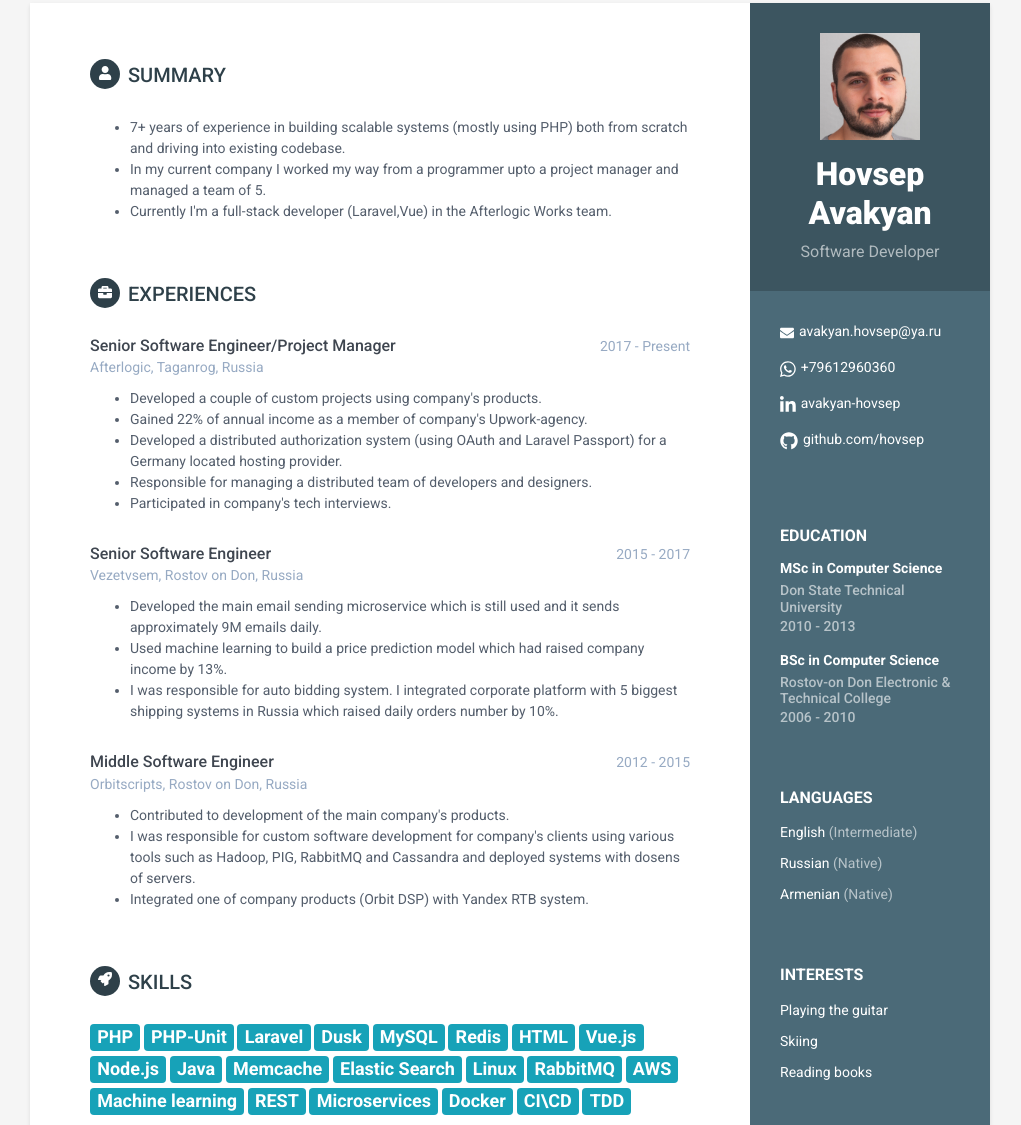
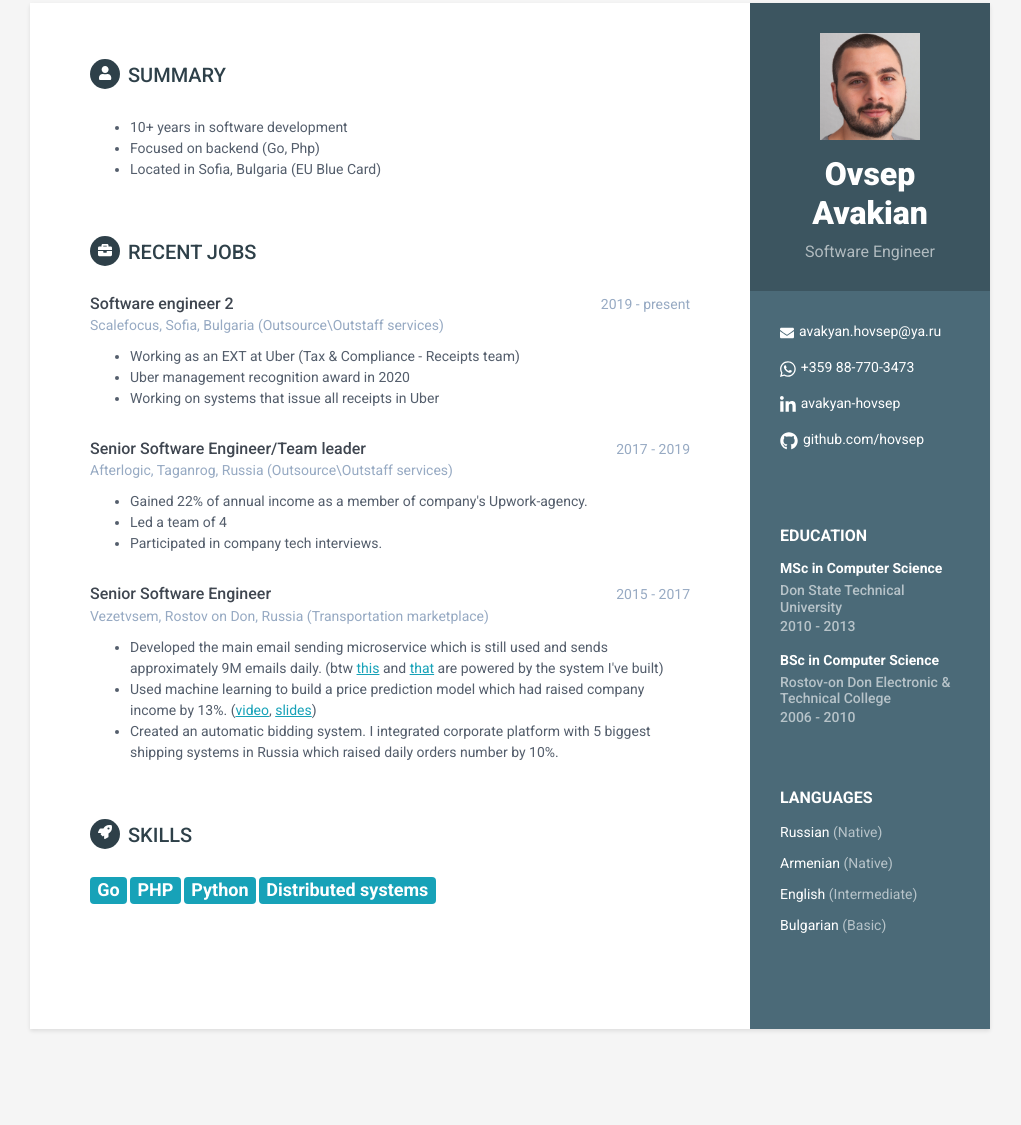
Before and after one commit to hovsep/cv, a plain HTML site: page index.html in a window 1280 px wide. Shown: the part 27-1152 px from the top of the page, without its empty margins (130-1151 px from the left). Drawn offline with Linux system fonts and the light colour scheme.

Commit message:
Update index.html

```diff
--- a/index.html
+++ b/index.html
@@ -25,14 +25,14 @@
         <div class="sidebar-wrapper">
             <div class="profile-container">
                 <img class="profile" src="assets/images/profile.png" alt="" width="100"/>
-                <h1 class="name">Hovsep Avakyan</h1>
-                <h3 class="tagline">Software Developer</h3>
+                <h1 class="name">Ovsep Avakian</h1>
+                <h3 class="tagline">Software Engineer</h3>
             </div><!--//profile-container-->
 
             <div class="contact-container container-block">
                 <ul class="list-unstyled contact-list">
                     <li class="email"><i class="fas fa-envelope"></i><a href="mailto:avakyan.hovsep@ya.ru">avakyan.hovsep@ya.ru</a></li>
-                    <li class="phone"><i class="fab fa-whatsapp"></i><a href="tel:0123 456 789">+79612960360</a></li>
+                    <li class="phone"><i class="fab fa-whatsapp"></i><a href="tel:0123 456 789">+359 88-770-3473</a></li>
                     <li class="linkedin"><i class="fab fa-linkedin-in"></i><a href="https://www.linkedin.com/in/avakyan-hovsep" target="_blank">avakyan-hovsep</a></li>
                     <li class="github"><i class="fab fa-github"></i><a href="https://github.com/hovsep" target="_blank">github.com/hovsep</a></li>
                 </ul>
@@ -54,20 +54,12 @@
             <div class="languages-container container-block">
                 <h2 class="container-block-title">Languages</h2>
                 <ul class="list-unstyled interests-list">
-                    <li>English <span class="lang-desc">(Intermediate)</span></li>
                     <li>Russian <span class="lang-desc">(Native)</span></li>
                     <li>Armenian <span class="lang-desc">(Native)</span></li>
+                    <li>English <span class="lang-desc">(Intermediate)</span></li>
+                    <li>Bulgarian <span class="lang-desc">(Basic)</span></li>
                 </ul>
-            </div><!--//interests-->
-
-            <div class="interests-container container-block">
-                <h2 class="container-block-title">Interests</h2>
-                <ul class="list-unstyled interests-list">
-                    <li>Playing the guitar</li>
-                    <li>Skiing</li>
-                    <li>Reading books</li>
-                </ul>
-            </div><!--//interests-->
+            </div>
 
         </div><!--//sidebar-wrapper-->
 
@@ -77,40 +69,56 @@
                 <h2 class="section-title"><span class="icon-holder"><i class="fas fa-user"></i></span>Summary</h2>
                 <div class="summary">
                     <ul>
-                        <li> 7+ years of experience in building scalable systems (mostly using PHP) both from scratch and driving into existing codebase.</li>
-                        <li>In my  current company I worked my way from a programmer upto a project manager and managed a team of 5.</li>
-                        <li>Currently I'm a full-stack developer (Laravel,Vue) in the Afterlogic Works team.</li>
+                        <li>10+ years in software development</li>
+                        <li>Focused on backend (Go, Php)</li>
+                        <li>Located in Sofia, Bulgaria (EU Blue Card)</li>
                     </ul>
                 </div><!--//summary-->
             </section><!--//section-->
 
             <section class="section experiences-section">
-                <h2 class="section-title"><span class="icon-holder"><i class="fas fa-briefcase"></i></span>Experiences</h2>
+                <h2 class="section-title"><span class="icon-holder"><i class="fas fa-briefcase"></i></span>Recent jobs</h2>
+                <div class="item">
+                    <div class="meta">
+                        <div class="upper-row">
+                            <h3 class="job-title">Software engineer 2</h3>
+                            <div class="time">2019 - present</div>
+                        </div><!--//upper-row-->
+                        <div class="company">Scalefocus, Sofia, Bulgaria (Outsource\Outstaff services)</div>
+                    </div><!--//meta-->
+                    <div class="details">
+                        <ul>
+                            <li>
+                                Working as an EXT at Uber (Tax & Compliance - Receipts team)
+                            </li>
+                            <li>
+                                Uber management recognition award in 2020
+                            </li>
+                            <li>
+                                Working on systems that issue all receipts in Uber
+                            </li>
+                        </ul>
+                    </div><!--//details-->
+                </div><!--//item-->
 
                 <div class="item">
                     <div class="meta">
                         <div class="upper-row">
-                            <h3 class="job-title">Senior Software Engineer/Project Manager</h3>
-                            <div class="time">2017 - Present</div>
+                            <h3 class="job-title">Senior Software Engineer/Team leader</h3>
+                            <div class="time">2017 - 2019</div>
                         </div><!--//upper-row-->
-                        <div class="company">Afterlogic, Taganrog, Russia</div>
+                        <div class="company">Afterlogic, Taganrog, Russia (Outsource\Outstaff services)</div>
                     </div><!--//meta-->
                     <div class="details">
                         <ul>
                             <li>
-                                Developed a couple of custom projects using company's products.
-                            </li>
-                            <li>
                                 Gained 22% of annual income as a member of company's Upwork-agency.
                             </li>
                             <li>
-                                Developed a distributed authorization system (using OAuth and Laravel Passport) for a Germany located hosting provider.
+                                Led a team of 4
                             </li>
                             <li>
-                                Responsible for managing a distributed team of developers and designers.
-                            </li>
-                            <li>
-                                Participated in company's tech interviews.
+                                Participated in company tech interviews.
                             </li>
                         </ul>
                     </div><!--//details-->
@@ -122,41 +130,18 @@
                             <h3 class="job-title">Senior Software Engineer</h3>
                             <div class="time">2015 - 2017</div>
                         </div><!--//upper-row-->
-                        <div class="company">Vezetvsem, Rostov on Don, Russia</div>
+                        <div class="company">Vezetvsem, Rostov on Don, Russia (Transportation marketplace)</div>
                     </div><!--//meta-->
                     <div class="details">
                         <ul>
                             <li>
-                                Developed the main email sending microservice which is still used and it sends approximately 9M emails daily.
+                                Developed the main email sending microservice which is still used and sends approximately 9M emails daily. (btw <a href="https://gpost.com/" class="text-info" target="_blank"><u>this</u></a> and <a href="https://afterlogic.com/triton" class="text-info" target="_blank"><u>that</u></a> are powered by the system I've built)
                             </li>
                             <li>
-                                Used machine learning to build a price prediction model which had raised company income by 13%.
+                                Used machine learning to build a price prediction model which had raised company income by 13%. (<a href="https://youtu.be/sg1rP1B5mHI?t=2419" class="text-info" target="_blank"><u>video</u></a>, <a href="https://www.slideshare.net/IT61/machine-learning-72823193" class="text-info" target="_blank"><u>slides</u></a>)
                             </li>
                             <li>
-                                I was responsible for auto bidding system. I integrated corporate platform with 5 biggest shipping systems in Russia which raised daily orders number by 10%.
-                            </li>
-                        </ul>
-                    </div><!--//details-->
-                </div><!--//item-->
-
-                <div class="item">
-                    <div class="meta">
-                        <div class="upper-row">
-                            <h3 class="job-title">Middle Software Engineer</h3>
-                            <div class="time">2012 - 2015</div>
-                        </div><!--//upper-row-->
-                        <div class="company">Orbitscripts, Rostov on Don, Russia</div>
-                    </div><!--//meta-->
-                    <div class="details">
-                        <ul>
-                            <li>
-                                Contributed to development of the main company's products.
-                            </li>
-                            <li>
-                                I was responsible for custom software development for company's clients using various tools such as Hadoop, PIG, RabbitMQ and Cassandra and deployed systems with dosens of servers.
-                            </li>
-                            <li>
-                                Integrated one of company products (Orbit DSP) with Yandex RTB system.
+                                Created an automatic bidding system. I integrated corporate platform with 5 biggest shipping systems in Russia which raised daily orders number by 10%.
                             </li>
                         </ul>
                     </div><!--//details-->
@@ -168,27 +153,10 @@
             <section class="skills-section section">
                 <h2 class="section-title"><span class="icon-holder"><i class="fas fa-rocket"></i></span>Skills</h2>
                 <div class="skillset">
+                    <span class="badge badge-info skill-badge">Go</span>
                     <span class="badge badge-info skill-badge">PHP</span>
-                    <span class="badge badge-info skill-badge">PHP-Unit</span>
-                    <span class="badge badge-info skill-badge">Laravel</span>
-                    <span class="badge badge-info skill-badge">Dusk</span>
-                    <span class="badge badge-info skill-badge">MySQL</span>
-                    <span class="badge badge-info skill-badge">Redis</span>
-                    <span class="badge badge-info skill-badge">HTML</span>
-                    <span class="badge badge-info skill-badge">Vue.js</span>
-                    <span class="badge badge-info skill-badge">Node.js</span>
-                    <span class="badge badge-info skill-badge">Java </span>
-                    <span class="badge badge-info skill-badge">Memcache</span>
-                    <span class="badge badge-info skill-badge">Elastic Search</span>
-                    <span class="badge badge-info skill-badge">Linux</span>
-                    <span class="badge badge-info skill-badge">RabbitMQ</span>
-                    <span class="badge badge-info skill-badge">AWS</span>
-                    <span class="badge badge-info skill-badge">Machine learning</span>
-                    <span class="badge badge-info skill-badge">REST</span>
-                    <span class="badge badge-info skill-badge">Microservices</span>
-                    <span class="badge badge-info skill-badge">Docker</span>
-                    <span class="badge badge-info skill-badge">CI\CD</span>
-                    <span class="badge badge-info skill-badge">TDD</span>
+                    <span class="badge badge-info skill-badge">Python</span>
+                    <span class="badge badge-info skill-badge">Distributed systems</span>
                 </div>
             </section><!--//skills-section-->
 
```
